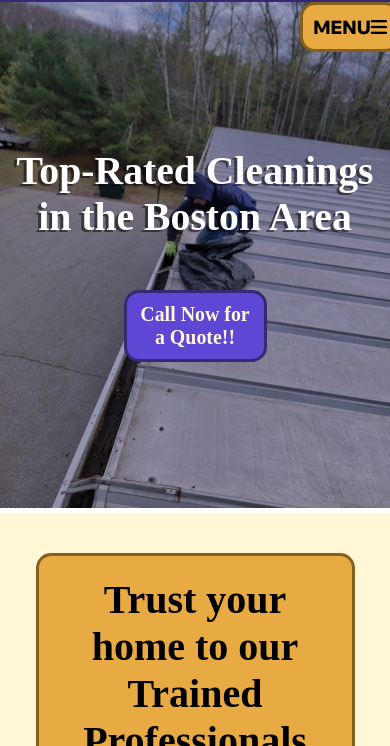
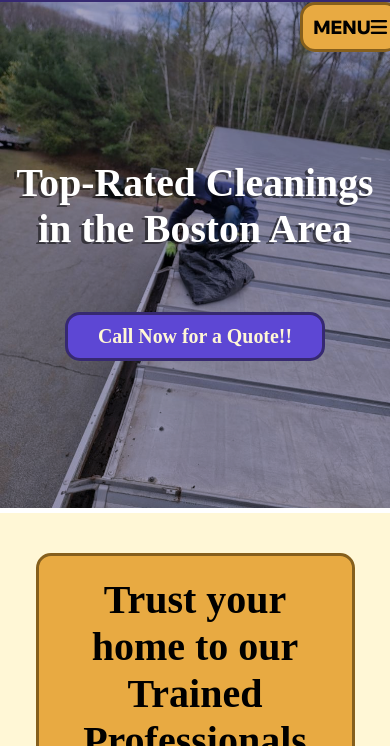
Before and after one commit to Tempest-00/tempest-00.github.io, a plain HTML site: page index.html in a window 390 px wide. Shown: the part 98-844 px from the top of the page. Drawn offline with Linux system fonts and the light colour scheme; a web font is replaced by a local one.

Commit message:
Changes to Mobile CSS
Banner margin added,
banner button width adjusted,

```diff
--- a/styles.css
+++ b/styles.css
@@ -275,6 +275,7 @@ nav ul li{
   font-size: calc(2em + 3vw);
   color: #fffFFFFF;
   text-shadow: -3px 2px 0px #00000080;
+  padding: 10px;
 }
 
 .banner a{
@@ -282,6 +283,14 @@ nav ul li{
   width: 30vw;
   margin-top: 50px;
   font-size: calc(1rem + 1vw);
+}
+
+@media screen and (max-width: 601px) {
+
+  .banner a{
+    width: 60vw;
+  }
+
 }
 
 
```
